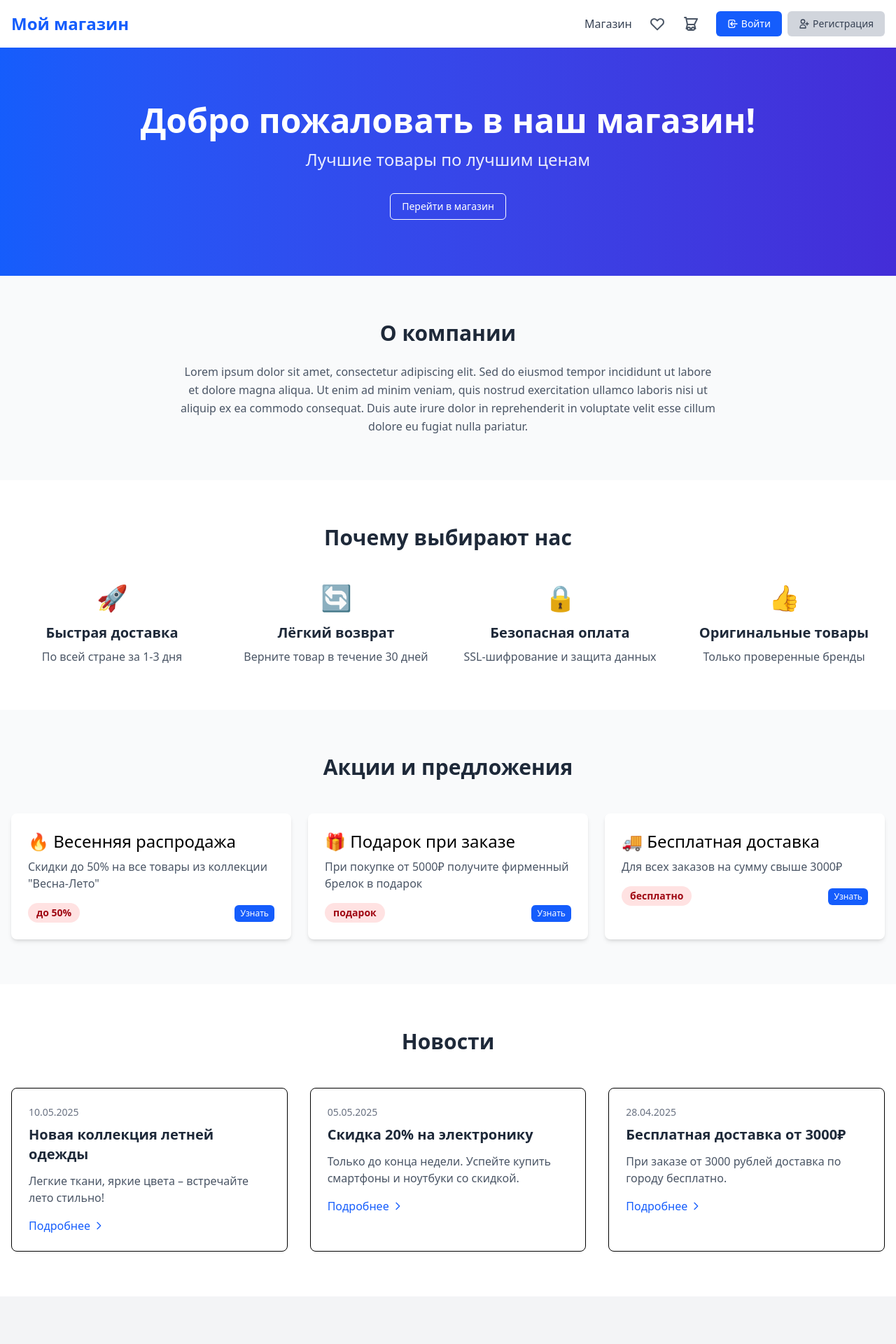
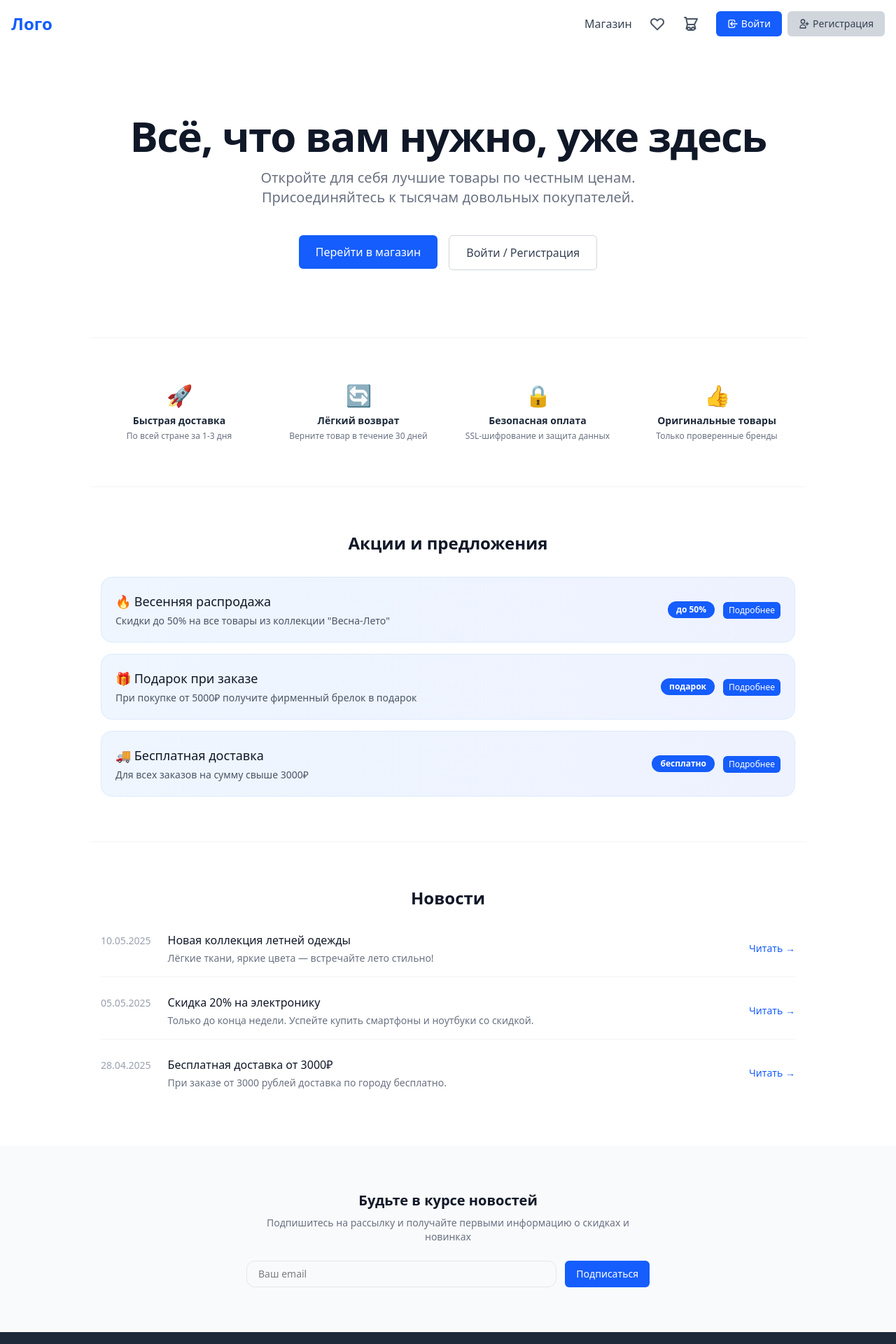
Before and after one commit to sugrobov/full-stack-app, a React (Vite) app in the folder client/: page / in a window 1280 px wide. Shown: the top 1920 px of the page at 70% size. Built offline with nearby package versions, Linux system fonts and the light colour scheme; no server answers.

Commit message:
feat: redesign HomePage (airy minimalism), add auth redirects, update header

```diff
--- a/client/src/components/Header.jsx
+++ b/client/src/components/Header.jsx
@@ -25,7 +25,7 @@ const Header = () => {
   return (
     <header className="bg-white shadow-md">
       <div className="container mx-auto px-4 py-4 flex items-center justify-between">
-        <Link to="/" className="text-2xl font-bold text-blue-600">Мой магазин</Link>
+        <Link to="/" className="text-2xl font-bold text-blue-600">Лого</Link>
 
         <nav className="flex items-center space-x-6">
           <Link to="/shop" className="text-gray-700 hover:text-blue-600 transition-colors">
--- a/client/src/pages/HomePage.jsx
+++ b/client/src/pages/HomePage.jsx
@@ -3,9 +3,9 @@ import { Link } from 'react-router-dom';
 import { motion } from 'framer-motion';
 import Button from '../components/UI/Button';
 
-// Статичные данные (позже можно вынести в отдельный файл или подгружать с API)
+// Статические данные (можно будет заменить на API)
 const newsItems = [
-  { id: 1, date: '2025-05-10', title: 'Новая коллекция летней одежды', preview: 'Легкие ткани, яркие цвета – встречайте лето стильно!' },
+  { id: 1, date: '2025-05-10', title: 'Новая коллекция летней одежды', preview: 'Лёгкие ткани, яркие цвета — встречайте лето стильно!' },
   { id: 2, date: '2025-05-05', title: 'Скидка 20% на электронику', preview: 'Только до конца недели. Успейте купить смартфоны и ноутбуки со скидкой.' },
   { id: 3, date: '2025-04-28', title: 'Бесплатная доставка от 3000₽', preview: 'При заказе от 3000 рублей доставка по городу бесплатно.' },
 ];
@@ -25,37 +25,33 @@ const advantages = [
 
 const HomePage = () => {
   return (
-    <div className="bg-gray-50">
-      {/* Hero секция */}
-      <section className="bg-gradient-to-r from-blue-600 to-indigo-700 text-white py-20">
-        <div className="container mx-auto px-4 text-center">
-          <h1 className="text-4xl md:text-5xl font-bold mb-4">Добро пожаловать в наш магазин!</h1>
-          <p className="text-xl md:text-2xl mb-8 opacity-90">Лучшие товары по лучшим ценам</p>
+    <div className="bg-white">
+      {/* Hero — минималистичный */}
+      <section className="py-24 px-4 text-center">
+        <motion.h1
+          initial={{ opacity: 0, y: 10 }}
+          animate={{ opacity: 1, y: 0 }}
+          transition={{ duration: 0.5 }}
+          className="text-4xl md:text-5xl lg:text-6xl font-bold text-gray-900 mb-4 tracking-tight"
+        >
+          Всё, что вам нужно, уже здесь
+        </motion.h1>
+        <p className="text-lg md:text-xl text-gray-500 max-w-xl mx-auto mb-10">
+          Откройте для себя лучшие товары по честным ценам. Присоединяйтесь к тысячам довольных покупателей.
+        </p>
+        <div className="flex justify-center gap-4">
           <Link to="/shop">
-            <Button variant="outline" className="border-white text-white hover:bg-white hover:text-blue-600">
-              Перейти в магазин
-            </Button>
+            <Button variant="primary" size="lg">Перейти в магазин</Button>
+          </Link>
+          <Link to="/login">
+            <Button variant="outline" size="lg">Войти / Регистрация</Button>
           </Link>
         </div>
       </section>
 
-      {/* О компании */}
-      <section className="container mx-auto px-4 py-16">
-        <div className="max-w-3xl mx-auto text-center">
-          <h2 className="text-3xl font-bold text-gray-800 mb-6">О компании</h2>
-          <p className="text-gray-600 leading-relaxed">
-            Lorem ipsum dolor sit amet, consectetur adipiscing elit. Sed do eiusmod tempor incididunt ut labore et dolore magna aliqua.
-            Ut enim ad minim veniam, quis nostrud exercitation ullamco laboris nisi ut aliquip ex ea commodo consequat.
-            Duis aute irure dolor in reprehenderit in voluptate velit esse cillum dolore eu fugiat nulla pariatur.
-          </p>
-        </div>
-      </section>
-
-      {/* Преимущества */}
-      <section className="bg-white py-16">
-        <div className="container mx-auto px-4">
-          <h2 className="text-3xl font-bold text-center text-gray-800 mb-12">Почему выбирают нас</h2>
-          <div className="grid grid-cols-1 md:grid-cols-2 lg:grid-cols-4 gap-8">
+      {/* Преимущества — иконки, без карточек */}
+      <section className="max-w-5xl mx-auto px-4 py-16 border-t border-gray-100">
+        <div className="grid grid-cols-2 md:grid-cols-4 gap-8 text-center">
           {advantages.map((adv, idx) => (
             <motion.div
               key={idx}
@@ -63,69 +59,81 @@ const HomePage = () => {
               whileInView={{ opacity: 1, y: 0 }}
               transition={{ delay: idx * 0.1 }}
               viewport={{ once: true }}
-                className="text-center"
             >
-                <div className="text-4xl mb-4">{adv.icon}</div>
-                <h3 className="text-xl font-semibold text-gray-800 mb-2">{adv.title}</h3>
-                <p className="text-gray-600">{adv.text}</p>
+              <div className="text-3xl mb-2">{adv.icon}</div>
+              <h3 className="text-sm font-semibold text-gray-800 mb-1">{adv.title}</h3>
+              <p className="text-xs text-gray-500">{adv.text}</p>
             </motion.div>
-            ))}
-          </div>
-        </div>
-      </section>
-
-      {/* Акции (компактно) */}
-      <section className="container mx-auto px-4 py-16">
-        <h2 className="text-3xl font-bold text-center text-gray-800 mb-12">Акции и предложения</h2>
-        <div className="grid grid-cols-1 md:grid-cols-3 gap-6">
-          {promotions.map((item) => (
-            <div key={item.id} className="bg-white rounded-lg shadow-md overflow-hidden hover:shadow-lg transition">
-              <div className="p-6">
-                <div className="text-2xl mb-2">{item.title}</div>
-                <p className="text-gray-600 mb-4">{item.description}</p>
-                <div className="flex justify-between items-center">
-                  <span className="bg-red-100 text-red-800 text-sm font-semibold px-3 py-1 rounded-full">
-                    {item.discount}
-                  </span>
-                  <Link to={item.link}>
-                    <Button variant="primary" size="sm">Узнать</Button>
-                  </Link>
-                </div>
-              </div>
-            </div>
           ))}
         </div>
       </section>
 
-      {/* Новости */}
-      <section className="bg-white py-16">
-        <div className="container mx-auto px-4">
-          <h2 className="text-3xl font-bold text-center text-gray-800 mb-12">Новости</h2>
-          <div className="grid grid-cols-1 md:grid-cols-3 gap-8">
-            {newsItems.map((news) => (
-              <div key={news.id} className="border rounded-lg p-6 hover:shadow-md transition">
-                <div className="text-sm text-gray-500 mb-2">{new Date(news.date).toLocaleDateString('ru-RU')}</div>
-                <h3 className="text-xl font-semibold text-gray-800 mb-3">{news.title}</h3>
-                <p className="text-gray-600 mb-4">{news.preview}</p>
-                <button className="text-blue-600 hover:text-blue-800 font-medium inline-flex items-center">
-                  Подробнее
-                  <svg className="w-4 h-4 ml-1" fill="none" stroke="currentColor" viewBox="0 0 24 24">
-                    <path strokeLinecap="round" strokeLinejoin="round" strokeWidth={2} d="M9 5l7 7-7 7" />
-                  </svg>
-                </button>
+      {/* Акции — горизонтальные баннеры с мягким градиентом */}
+      <section className="max-w-5xl mx-auto px-4 py-16 border-t border-gray-100">
+        <h2 className="text-2xl font-semibold text-gray-900 mb-8 text-center">Акции и предложения</h2>
+        <div className="space-y-4">
+          {promotions.map((item) => (
+            <motion.div
+              key={item.id}
+              initial={{ opacity: 0, x: -10 }}
+              whileInView={{ opacity: 1, x: 0 }}
+              viewport={{ once: true }}
+              className="flex flex-col sm:flex-row items-start sm:items-center justify-between p-5 bg-gradient-to-r from-blue-50 to-indigo-50 rounded-2xl border border-blue-100"
+            >
+              <div>
+                <h3 className="text-lg font-medium text-gray-900">{item.title}</h3>
+                <p className="text-sm text-gray-600 mt-1">{item.description}</p>
               </div>
+              <div className="flex items-center gap-3 mt-3 sm:mt-0">
+                <span className="bg-blue-600 text-white text-xs font-bold px-3 py-1 rounded-full">
+                  {item.discount}
+                </span>
+                <Link to={item.link}>
+                  <Button variant="primary" size="sm">Подробнее</Button>
+                </Link>
+              </div>
+            </motion.div>
           ))}
         </div>
+      </section>
+
+      {/* Новости — список с датой и заголовком */}
+      <section className="max-w-5xl mx-auto px-4 py-16 border-t border-gray-100">
+        <h2 className="text-2xl font-semibold text-gray-900 mb-8 text-center">Новости</h2>
+        <div className="space-y-6">
+          {newsItems.map((news) => (
+            <motion.div
+              key={news.id}
+              initial={{ opacity: 0, y: 10 }}
+              whileInView={{ opacity: 1, y: 0 }}
+              viewport={{ once: true }}
+              className="flex flex-col sm:flex-row sm:items-baseline gap-2 sm:gap-6 pb-4 border-b border-gray-100 last:border-none"
+            >
+              <time className="text-sm text-gray-400 whitespace-nowrap">{new Date(news.date).toLocaleDateString('ru-RU')}</time>
+              <div>
+                <h3 className="text-base font-medium text-gray-900">{news.title}</h3>
+                <p className="text-sm text-gray-500 mt-1">{news.preview}</p>
+              </div>
+              <Link to="/news" className="text-sm text-blue-600 hover:text-blue-800 self-start sm:self-center ml-auto">
+                Читать →
+              </Link>
+            </motion.div>
+          ))}
         </div>
       </section>
 
       {/* Подписка */}
-      <section className="bg-gray-100 py-16">
-        <div className="container mx-auto px-4 text-center">
-          <h2 className="text-2xl font-bold text-gray-800 mb-4">Будьте в курсе новостей</h2>
-          <p className="text-gray-600 mb-6">Подпишитесь на рассылку и получайте первыми информацию о скидках и новинках</p>
-          <form className="max-w-md mx-auto flex flex-col sm:flex-row gap-4" onSubmit={(e) => { e.preventDefault(); alert('Функция подписки в разработке'); }}>
-            <input type="email" placeholder="Ваш email" className="flex-1 px-4 py-2 border border-gray-300 rounded-md focus:outline-none focus:ring-2 focus:ring-blue-500" required />
+      <section className="bg-gray-50 py-16 px-4">
+        <div className="max-w-xl mx-auto text-center">
+          <h2 className="text-xl font-semibold text-gray-900 mb-2">Будьте в курсе новостей</h2>
+          <p className="text-sm text-gray-500 mb-6">Подпишитесь на рассылку и получайте первыми информацию о скидках и новинках</p>
+          <form className="flex flex-col sm:flex-row gap-3" onSubmit={(e) => { e.preventDefault(); alert('Функция подписки в разработке'); }}>
+            <input
+              type="email"
+              placeholder="Ваш email"
+              className="flex-1 px-4 py-2 border border-gray-200 rounded-xl focus:outline-none focus:ring-2 focus:ring-blue-500 text-sm"
+              required
+            />
             <Button type="submit" variant="primary">Подписаться</Button>
           </form>
         </div>
--- a/client/src/pages/Login.jsx
+++ b/client/src/pages/Login.jsx
@@ -1,4 +1,4 @@
-import React, { useState } from 'react';
+import React, { useState, useEffect } from 'react';
 import { useDispatch, useSelector } from 'react-redux';
 import { login } from '../store/authSlice';
 import { Link, useNavigate } from 'react-router-dom';
@@ -8,7 +8,11 @@ const Login = () => {
   const [password, setPassword] = useState('');
   const dispatch = useDispatch();
   const navigate = useNavigate();
-  const { isLoading, error } = useSelector(state => state.auth);
+  const { user, isLoading, error } = useSelector(state => state.auth);
+
+  useEffect(() => { // редирект на главную страницу, если пользователь уже авторизован
+    if (user) navigate('/');
+  }, [user, navigate]);
 
   const handleSubmit = async (e) => {
     e.preventDefault();
--- a/client/src/pages/Register.jsx
+++ b/client/src/pages/Register.jsx
@@ -1,4 +1,4 @@
-import React, { useState } from 'react';
+import React, { useEffect, useState } from 'react';
 import { useDispatch, useSelector } from 'react-redux';
 import { register } from '../store/authSlice';
 import { Link, useNavigate } from 'react-router-dom';
@@ -9,7 +9,12 @@ const Register = () => {
   const [password, setPassword] = useState('');
   const dispatch = useDispatch();
   const navigate = useNavigate();
-  const { isLoading, error } = useSelector(state => state.auth);
+  const { user, isLoading, error } = useSelector(state => state.auth);
+
+  useEffect(() => {
+    if (user) navigate('/');
+
+  }, [user, navigate]);
 
   const handleSubmit = async (e) => {
     e.preventDefault();
```
Also changed, not shown: 1 other file (tests, documents, lock files or other folders). Lines whose indentation alone changed are shown as unchanged.
